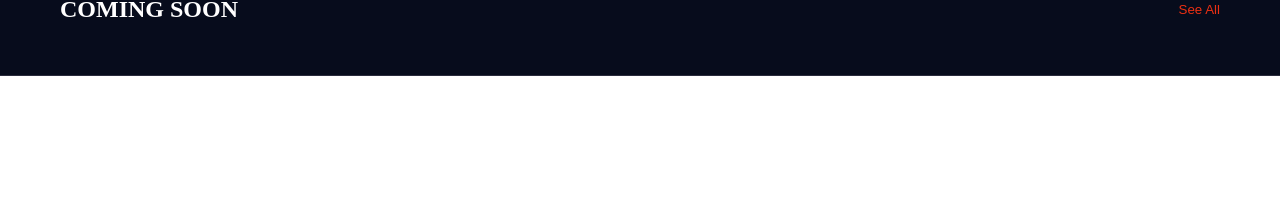
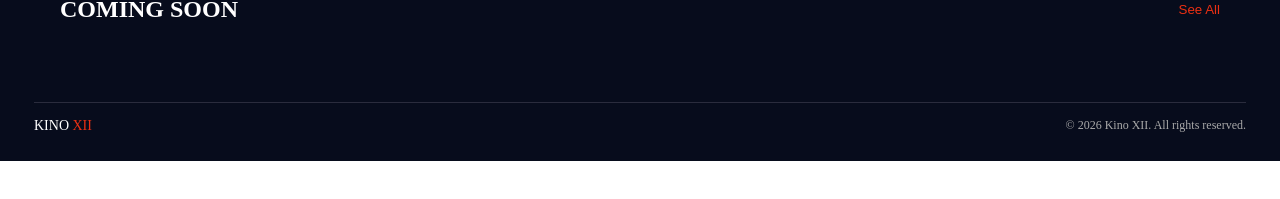
Before and after one commit to kristine118/kino-redberry, an Angular app: page / in a window 1280 px wide. Shown: the part 243-442 px from the top of the page. Built offline with nearby package versions, Linux system fonts and the light colour scheme; no server answers.

Commit message:
feat: add footer markup

```diff
--- a/src/app/app.html
+++ b/src/app/app.html
@@ -11,7 +11,6 @@
   </app-modal-window>
 }
 
+<router-outlet />
 
-
-
-<router-outlet />
+<app-footer></app-footer>
--- a/src/app/app.ts
+++ b/src/app/app.ts
@@ -6,11 +6,12 @@ import { ModalWindow } from './components/modal-window/modal-window';
 import { RegisterForm } from './components/register-form/register-form';
 import { Modal } from './core/services/modal';
 import { LoginForm } from './components/login-form/login-form';
+import { Footer } from './layout/footer/footer';
 
 
 @Component({
   selector: 'app-root',
-  imports: [RouterOutlet, Header, ModalWindow, RegisterForm,LoginForm],
+  imports: [RouterOutlet, Header, ModalWindow, RegisterForm,LoginForm,Footer],
   templateUrl: './app.html',
   styleUrl: './app.scss'
 })
--- /dev/null
+++ b/src/app/layout/footer/footer.html
@@ -0,0 +1,8 @@
+<footer class="footer">
+    <div class="footer-container">
+        <span class="logo">KINO <span>XII</span></span>
+
+        <span class="copyright">© 2026 Kino XII. All rights reserved.</span>
+    </div>
+
+</footer>
--- /dev/null
+++ b/src/app/layout/footer/footer.scss
@@ -0,0 +1,43 @@
+.footer{
+    padding: 27px 34px;
+    gap: 20px;
+    background-color: rgba(7, 12, 28, 1);
+    margin: auto;
+    .footer-container{
+        display: flex;
+        justify-content: space-between;
+        align-items: center;
+        gap: 10px;
+        padding-top: 15px;
+        border-top: 1px solid rgba(42, 44, 61, 1);
+        color: rgba(255, 255, 255, 1);
+        .logo{
+        //    font-family: font/family;
+        //     font-weight: 800;
+        //     font-style: ExtraBold;
+            font-size: 14px;
+            line-height: 100%;
+            letter-spacing: 0%;
+            color: rgba(255, 255, 255, 1);
+            span{
+                // font-family: font/family;
+                // font-weight: 800;
+                // font-style: ExtraBold;
+                font-size: 14px;
+                line-height: 100%;
+                letter-spacing: 0%;
+                color: rgba(236, 48, 19, 1);
+            }
+        }
+        .copyright{
+            // font-family: font/family;
+            // font-weight: 400;
+            // font-style: Regular;
+            font-size: 12px;
+            line-height: 130%;
+            letter-spacing: 0%;
+            color: rgba(169, 169, 169, 1);
+        }
+
+    }
+}
--- a/src/app/pages/home-page/home-page.scss
+++ b/src/app/pages/home-page/home-page.scss
@@ -5,8 +5,7 @@
         flex-direction: column;
         gap: 24px;
         padding: 30px 60px;
-        border-bottom: 1px solid rgba(42, 44, 61, 1);
-        .movie-container:not(:last-of-type) {
+        &:not(:last-of-type) {
             border-bottom: 1px solid rgba(42, 44, 61, 1);
         }
         .movie-headers{
```
Also changed, not shown: src/app/layout/footer/footer.ts (added, +9 -0 lines), 1 other file (tests, documents, lock files or other folders).
